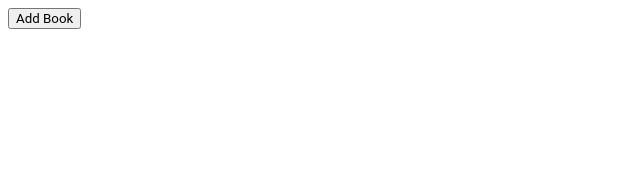
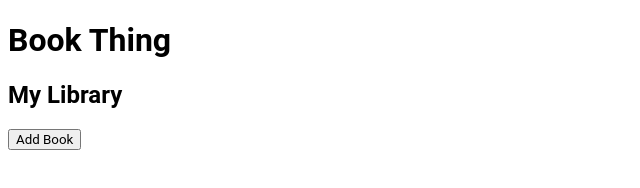
Before and after one commit to ap-ple/library, a plain HTML site: page index.html in a window 1280 px wide. Shown: the whole page, without its empty margins (0-640 px from the left). Drawn offline with Linux system fonts and the light colour scheme.

Commit message:
Add more elements to page

```diff
--- a/index.html
+++ b/index.html
@@ -8,7 +8,11 @@
    <title>My Library</title>
 </head>
 <body>
+   <header>
+      <h1>Book Thing</h1>
+   </header>
    <main>
+      <h2>My Library</h2>
       <button class="add-book">Add Book</button>
       <ul class="library"></ul>
    </main>
```
